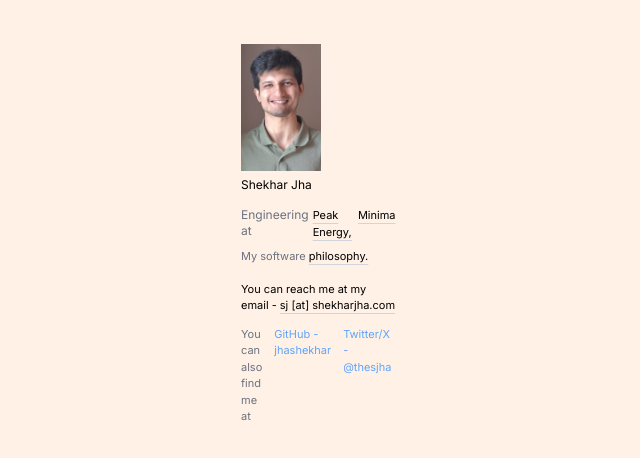
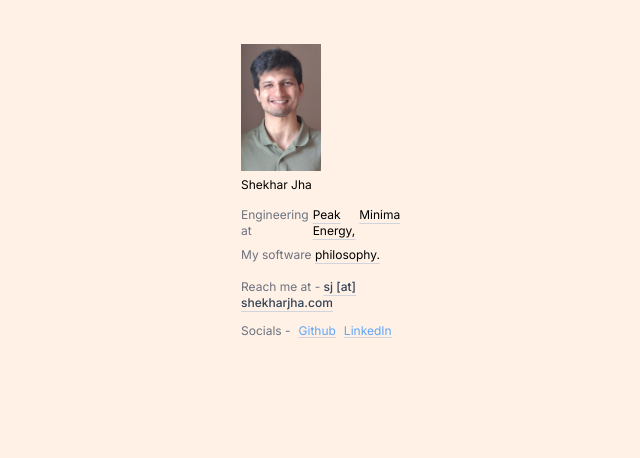
Before and after one commit to jhashekhar/my-blog, a Next.js app: page / in a window 1280 px wide. Shown: the top 458 px of the page, without its empty margins (431-1071 px from the left). Built offline with nearby package versions, Linux system fonts and the light colour scheme.

Commit message:
added link for linkedin

```diff
--- a/app/page.tsx
+++ b/app/page.tsx
@@ -16,19 +16,19 @@ export default function Home() {
 						</span>
 						<a
 							href="https://peakenergy.com"
-							className="font-normal text-[11px] underline underline-offset-4 decoration-1 decoration-gray-300 hover:text-blue-400 hover:decoration-blue-400"
+							className="font-normal text-xs underline underline-offset-4 decoration-1 decoration-gray-300 hover:text-blue-400 hover:decoration-blue-400"
 						>
 							Peak Energy,
 						</a>
 						<a
 							href="https://getminima.com"
-							className="font-normal text-[11px] underline underline-offset-4 decoration-1 decoration-gray-300 hover:text-blue-400 hover:decoration-blue-400"
+							className="font-normal text-xs underline underline-offset-4 decoration-1 decoration-gray-300 hover:text-blue-400 hover:decoration-blue-400"
 						>
 							Minima
 						</a>
 					</div>
 
-					<div className="mt-2 text-[11px]">
+					<div className="mt-2 text-xs">
 						<span className="text-gray-500 font-normal">My software </span>
 						<a
 							href="https://www.joelonsoftware.com/2009/09/23/the-duct-tape-programmer/"
@@ -38,30 +38,28 @@ export default function Home() {
 						</a>
 					</div>
 					<div className="flex flex-col gap-1">
-						<p className="mt-4 mb-2 text-[11px]">
-							You can reach me at my email -{' '}
+						<p className="mt-4 mb-2 text-xs text-gray-500">
+							Reach me at -{' '}
 							<a
 								href="mailto:sj@shekharjha.com"
-								className="underline underline-offset-4 decoration-gray-300 hover:text-blue-400 hover:decoration-blue-400"
+								className="underline font-medium underline-offset-4 decoration-gray-300 text-slate-700 hover:text-blue-400 hover:decoration-blue-400"
 							>
 								sj [at] shekharjha.com
 							</a>
 						</p>
-						<p className="flex flex-row gap-2 pb-2 text-[11px]">
-							<span className="text-gray-500 mr-1">
-								You can also find me at
-							</span>
+						<p className="flex flex-row items-center gap-2 pb-2 text-xs">
+							<span className="text-gray-500">Socials -</span>
 							<a
 								href="https://github.com/jhashekhar"
-								className="text-blue-400 underline-offset-2 decoration-gray-300 hover:underline hover:text-blue-400 hover:decoration-blue-400"
+								className="text-blue-400 underline underline-offset-2 decoration-gray-300 hover:underline hover:text-blue-400 hover:decoration-blue-400"
 							>
-								GitHub - jhashekhar
+								Github
 							</a>
 							<a
-								href="https://x.com/thesjha"
-								className="px-1 text-blue-400 underline-offset-2 decoration-gray-300 hover:underline hover:text-blue-400 hover:decoration-blue-400"
+								href="https://in.linkedin.com/in/jshekhar"
+								className="text-blue-400 underline underline-offset-2 decoration-gray-300 hover:underline hover:text-blue-400 hover:decoration-blue-400"
 							>
-								Twitter/X - @thesjha
+								LinkedIn
 							</a>
 						</p>
 					</div>
```
